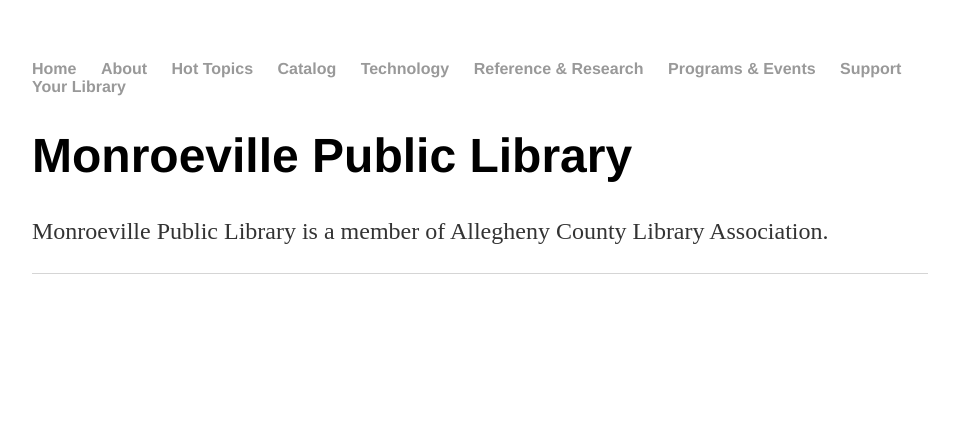
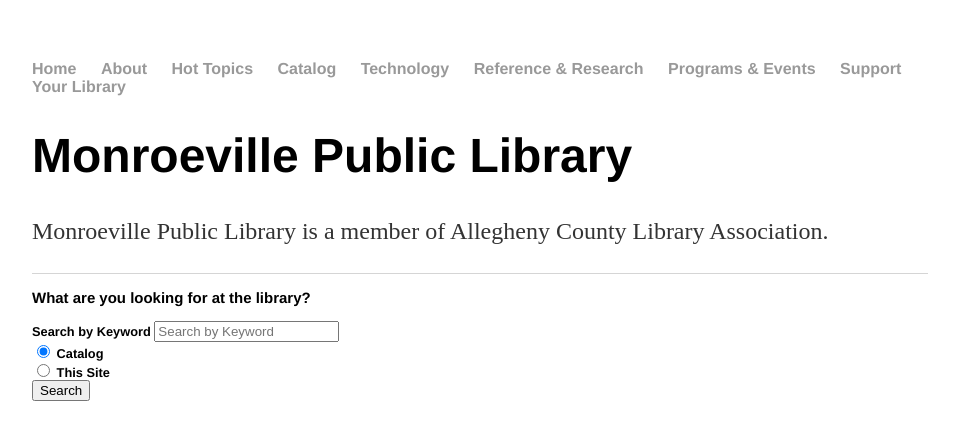
Before and after one commit to Cawhite1/cawhite1.github.io, a plain HTML site: page index.html in a window 1280 px wide. Shown: the whole page, without its empty margins (160-1119 px from the left). Drawn offline with Linux system fonts and the light colour scheme.

Commit message:
Update index.html

```diff
--- a/index.html
+++ b/index.html
@@ -26,7 +26,46 @@
 		</div><!-- /.container -->
 		<footer>
     		<ul>
+        	 <div class='homepage-search-wrapper'>
+        <form role='search' action='/' class='global-search'>
+          <h3 class='title'>
+          	What are you looking for at the library?
+          </h3>
 
+          <div class='search-wrapper'>
+            <div class='input keyword-wrapper'>
+              <label for='homepage-keyword'>
+              	<span class='label-text'>Search by Keyword</span>
+              	<input class='keyword'
+                       id='homepage-keyword'
+                       name='s'
+                       placeholder='Search by Keyword'
+                       type='text'>
+              </label>
+            </div>
+
+            <div class='search-location-group'>
+              <div class='search-location catalog radio-input'>
+                <input checked='checked' id='catalog-homepage-option' name='search-location' type='radio' value='Catalog'>
+                <label for='catalog-homepage-option'>
+                	<span class='radio-label'>Catalog</span>
+                </label>
+              </div>
+              <div class='search-location website radio-input'>
+                <input id='website-homepage-option' name='search-location' type='radio' value='Website'>
+                <label for='website-homepage-option'>
+	                <span class='radio-label'>This Site</span>
+	              </label>
+              </div>
+            </div>
+
+            <button aria-label="Search" class='search-submit' type='submit'>
+            	<div class='icon-search-rev'></div>
+            	<span class='search-submit-text'>Search</span>
+            </button>
+          </div>
+        </form>
+      </div>
 			</ul>
 		</footer>
 	</body>
```
